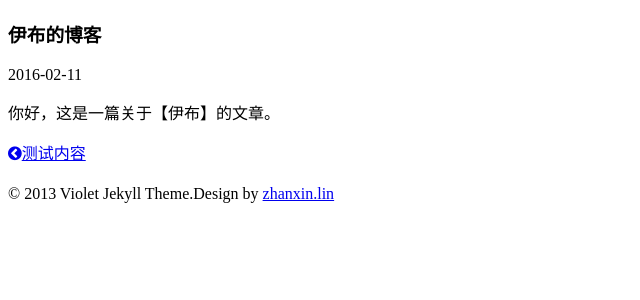
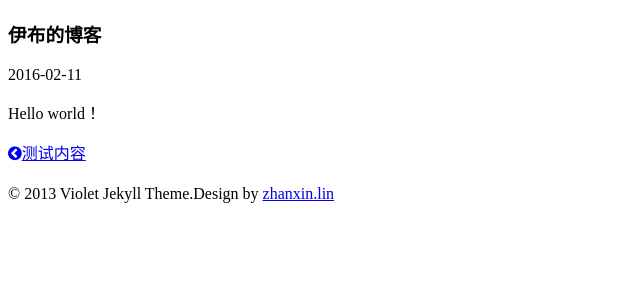
Before and after one commit to pizn/pizn.github.com, a Jekyll site: the page built from _posts/test2-123/2016-02-11-heel.md, in a window 1280 px wide. Shown: the top 300 px of the page, without its empty margins (0-640 px from the left). Built offline with Jekyll 4.4.1, drawn with Linux system fonts in a browser that asks for light colours; nearby versions of some CDN libraries; some web fonts are replaced; library files that are not in the unit come from our copies; comment, search, counter and statistics services are not loaded.

Commit message:
[log]: Update post

```diff
--- a/_posts/test2-123/2016-02-11-heel.md
+++ b/_posts/test2-123/2016-02-11-heel.md
@@ -4,4 +4,4 @@ title: 伊布的博客
 description: Test.
 
 ---
-你好，这是一篇关于【伊布】的文章。
+Hello world！
```
